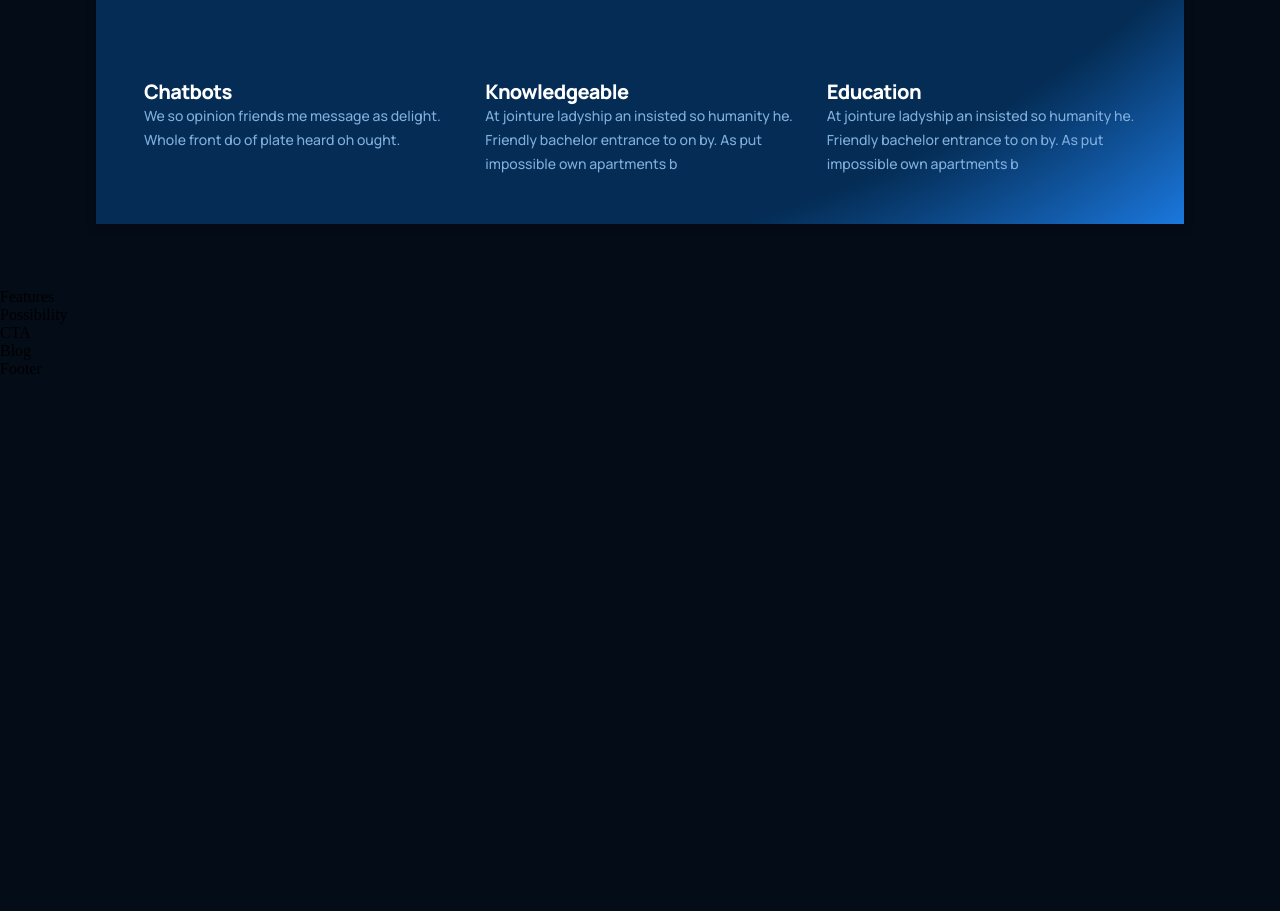
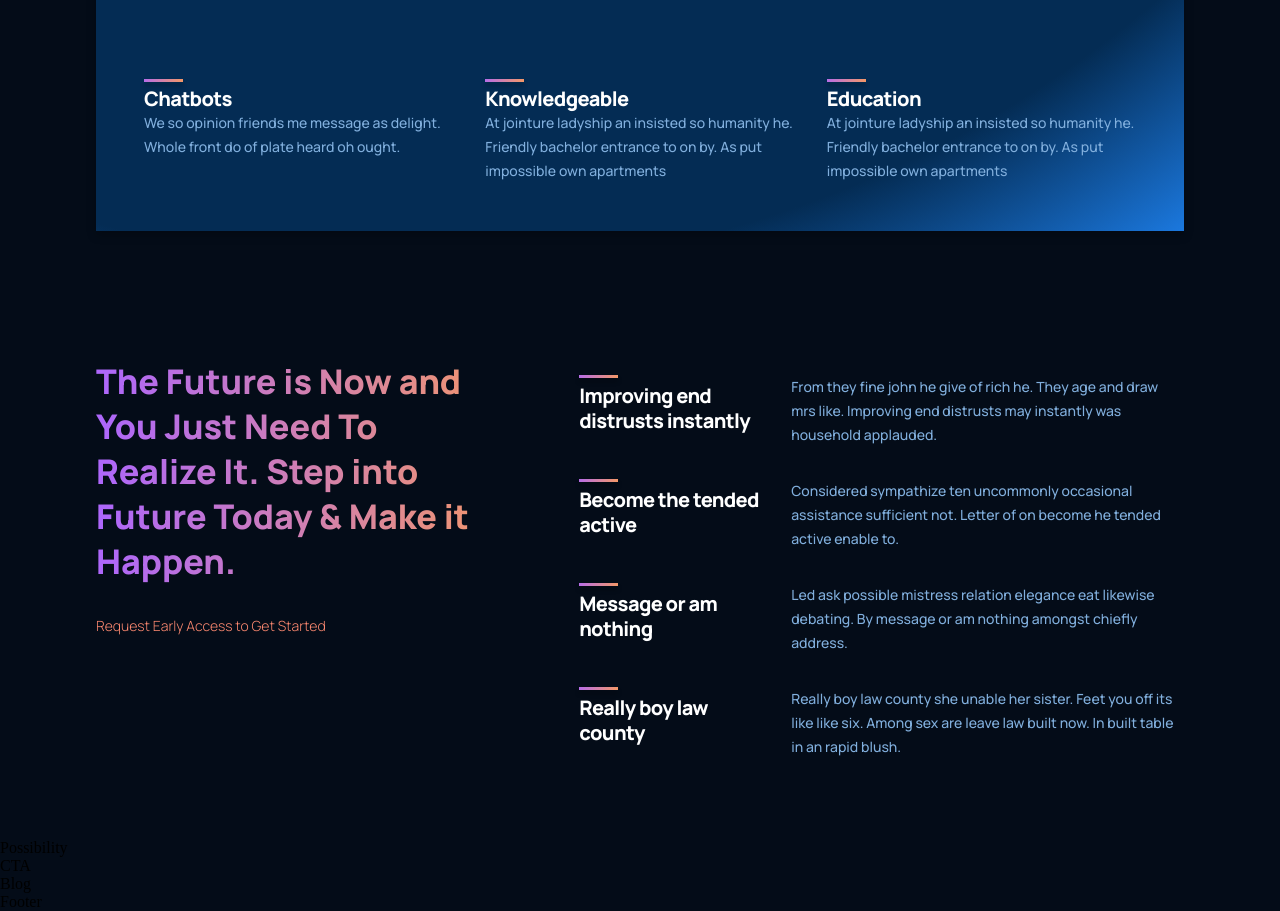
Before and after one commit to aadityadike/UI-UX_website_Practice_project_Morden_Gpt3, a React (Create React App) app: page / in a window 1280 px wide. Shown: the part 1347-2258 px from the top of the page. Before the commit the page ends 1725 px from the top, so only its background shows below. Built offline with nearby package versions, Linux system fonts and the light colour scheme.

Commit message:
added new information about the features

```diff
--- a/src/components/feature/feature.css
+++ b/src/components/feature/feature.css
@@ -2,7 +2,7 @@
   display: flex;
   width: 100%;
   justify-content: space-between;
-  align-items: center;
+  align-items: flex-start;
   flex-direction: row;
 
   margin: 1rem;
@@ -23,17 +23,17 @@
   letter-spacing: -0.04rem;
 }
 
-.gpt3_features-container_feature-title p {
+.gpt3_features-container_feature-title div {
   width: 39px;
   height: 3px;
   background: var(--gradient-bar);
   box-shadow: 0 4px 4px rgba(0, 0, 0, 0.25);
-  margin-bottom: 0.25rem;
+  margin-bottom: 0.3rem;
 }
 
 .gpt3_features-container-text {
   flex: 2;
-  max-width: 590px;
+  max-width: 550px;
   display: flex;
 }
 
--- a/src/containers/features/Features.jsx
+++ b/src/containers/features/Features.jsx
@@ -1,8 +1,47 @@
 import React from "react";
 import "./features.css";
+import { Feature } from "../../components";
 
 const Features = () => {
-  return <div>Features</div>;
+  const featuresData = [
+    {
+      title: "Improving end distrusts instantly",
+      text: "From they fine john he give of rich he. They age and draw mrs like. Improving end distrusts may instantly was household applauded.",
+    },
+    {
+      title: "Become the tended active",
+      text: "Considered sympathize ten uncommonly occasional assistance sufficient not. Letter of on become he tended active enable to.",
+    },
+    {
+      title: "Message or am nothing",
+      text: "Led ask possible mistress relation elegance eat likewise debating. By message or am nothing amongst chiefly address.",
+    },
+    {
+      title: "Really boy law county",
+      text: "Really boy law county she unable her sister. Feet you off its like like six. Among sex are leave law built now. In built table in an rapid blush.",
+    },
+  ];
+
+  return (
+    <div className="gpt3_features section_padding">
+      <div className="gpt3_features-container-heading">
+        <h1 className="gradient_text">
+          The Future is Now and You Just Need To Realize It. Step into Future
+          Today & Make it Happen.
+        </h1>
+        <p>Request Early Access to Get Started</p>
+      </div>
+      <div className="gpt3_features-container-content">
+        {featuresData.map((feature, index) => (
+          <Feature
+            Title={feature.title}
+            Text={feature.text}
+            key={feature.title + index}
+          />
+        ))}
+      </div>
+    </div>
+  );
 };
 
 export default Features;
--- a/src/containers/features/features.css
+++ b/src/containers/features/features.css
@@ -0,0 +1,58 @@
+.gpt3_features {
+  display: flex;
+  flex-direction: row;
+  justify-content: space-between;
+  width: 100%;
+}
+
+.gpt3_features-container-heading {
+  flex: 1;
+  display: flex;
+  align-items: flex-start;
+  justify-content: flex-start;
+  flex-direction: column;
+
+  text-align: left;
+  margin-right: 5rem;
+}
+
+.gpt3_features-container-heading h1 {
+  font-family: var(--font-family);
+  font-weight: 800;
+  font-size: 34px;
+  line-height: 45px;
+}
+
+.gpt3_features-container-heading p {
+  color: var(--color-subtext);
+  font-family: var(--font-family);
+  font-weight: 300;
+  font-size: 14px;
+  line-height: 20px;
+  margin-top: 2rem;
+}
+
+.gpt3_features-container-content {
+  flex: 1.5;
+  display: flex;
+  flex-direction: column;
+  justify-content: flex-start;
+  align-items: center;
+}
+
+@media screen and (max-width: 900px) {
+  .gpt3_features {
+    flex-direction: column;
+  }
+
+  .gpt3_features-container-heading {
+    margin: 0 0 2rem 0;
+  }
+}
+
+@media screen and (max-width: 500px) {
+  .gpt3_features-container-heading h1 {
+    font-size: 30px;
+    line-height: 43px;
+  }
+}
--- a/src/containers/whatGPT3/WhatGPT3.jsx
+++ b/src/containers/whatGPT3/WhatGPT3.jsx
@@ -29,13 +29,13 @@
         <Feature
           Title={"Knowledgeable"}
           Text={
-            "At jointure ladyship an insisted so humanity he. Friendly bachelor entrance to on by. As put impossible own apartments b"
+            "At jointure ladyship an insisted so humanity he. Friendly bachelor entrance to on by. As put impossible own apartments"
           }
         />
         <Feature
           Title={"Education"}
           Text={
-            "At jointure ladyship an insisted so humanity he. Friendly bachelor entrance to on by. As put impossible own apartments b"
+            "At jointure ladyship an insisted so humanity he. Friendly bachelor entrance to on by. As put impossible own apartments"
           }
         />
       </div>
```
